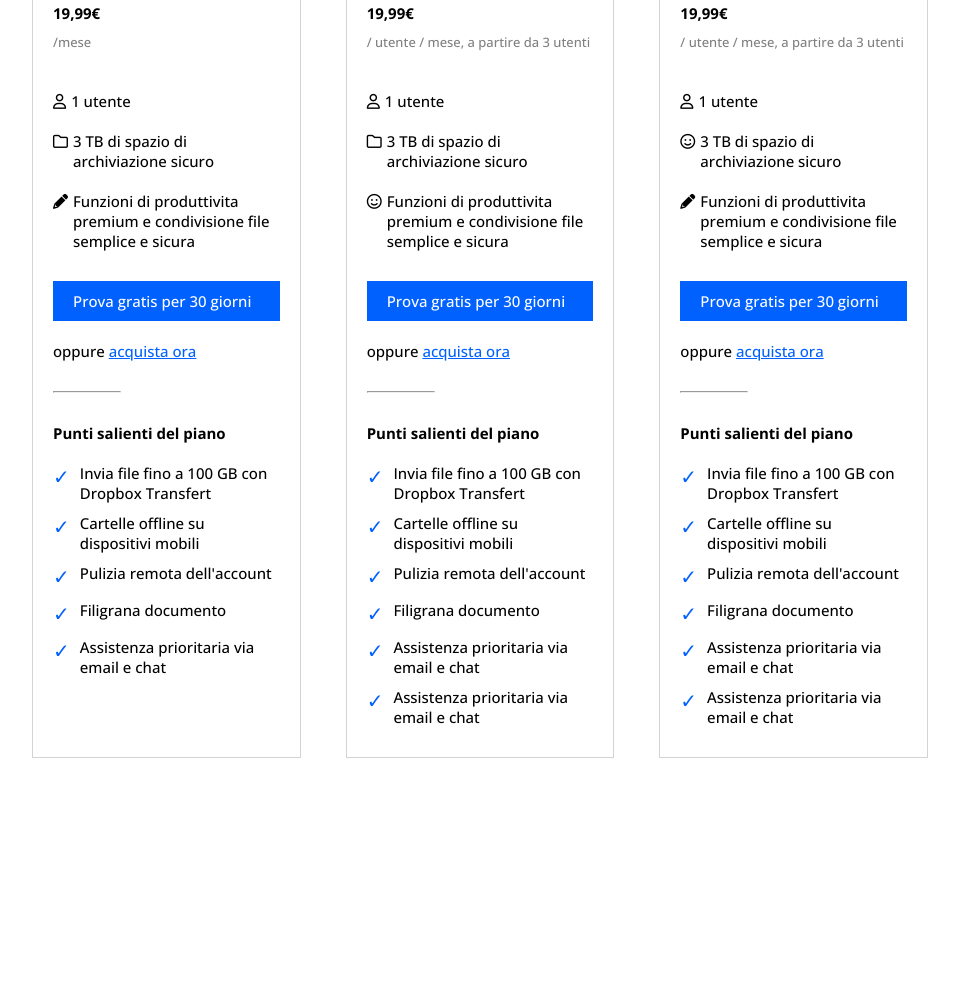
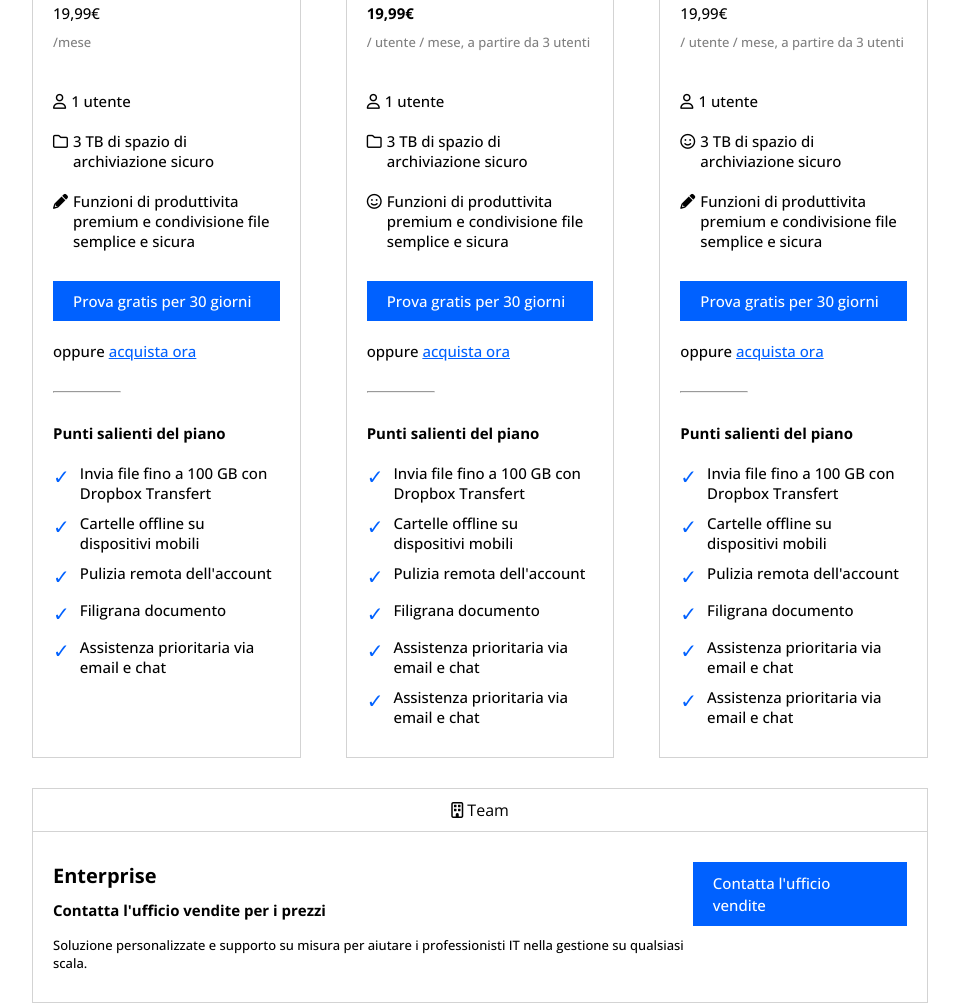
Before and after one commit to Alex12012000/htmlcss-dropbox, a plain HTML site: page index.html in a window 1280 px wide. Shown: the part 1146-2149 px from the top of the page, without its empty margins (160-1119 px from the left). Before the commit the page ends 1904 px from the top, so only its background shows below. Drawn offline with nearby package versions, Linux system fonts and the light colour scheme.

Commit message:
Card Final

```diff
--- a/css/style.css
+++ b/css/style.css
@@ -213,7 +213,7 @@ header li {
     padding: 10px 0;
 }
 
-.card-main-content {
+.card-main-content, .largecard-content {
     padding: 30px 20px;
 }
 
@@ -224,7 +224,7 @@ header li {
     margin-bottom: 10px;
 }
 
-.price {
+.price-text {
     font-size: 15px;
     font-weight: bold;
 }
@@ -284,3 +284,44 @@ header li {
     margin-right: 10px;
 
 }
+
+/* Large Card */
+
+.largecol {
+    border: 1px solid lightgray;
+    margin-top: 30px;
+}
+
+.largecard-content {
+    justify-content: space-between;
+}
+
+.largecard-top-content {
+    padding: 10px;
+    border-bottom: 1px solid lightgrey;
+    text-align: center;
+}
+
+.leftside-card {
+    width: 75%;
+}
+
+.leftside-card h3 {
+    margin-bottom: 10px;
+}
+
+.leftside-card span {
+    font-weight: bold;
+    font-size: 15px;
+}
+
+.leftside-card p {
+    margin-top: 15px;
+    font-size: 13px;
+}
+
+.large {
+    margin: 0;
+    padding: 20 30px;
+
+}
--- a/index.html
+++ b/index.html
@@ -234,7 +234,7 @@
 
                                 <h3>Standard</h3>
 
-                                <span class="price">19,99€</span>
+                                <span class="price-text">19,99€</span>
 
                                 <div class="grey-text">/ utente / mese, a partire da 3 utenti</div>
 
@@ -411,6 +411,33 @@
 
             </div>
 
+            <div class="largecol">
+                <div class="largecard-top-content">
+                    <i class="fa-regular fa-building"></i>
+                    <span>Team</span>
+                </div>
+
+                <div class="largecard-content flex">
+                    <div class="leftside-card">
+
+                        <h3>Enterprise</h3>
+                        <span>Contatta l'ufficio vendite per i prezzi</span>
+                        <p>Soluzione personalizzate e supporto su misura per aiutare i professionisti IT nella gestione su qualsiasi scala.</p>
+
+                    </div>
+
+                    <div class="rightside-card">
+                        <div class="btn large">
+                           <a href=""> Contatta l'ufficio vendite</a>
+                        </div>
+
+                    </div>
+
+
+                </div>
+
+
+            </div>
 
         </section>
 
```
